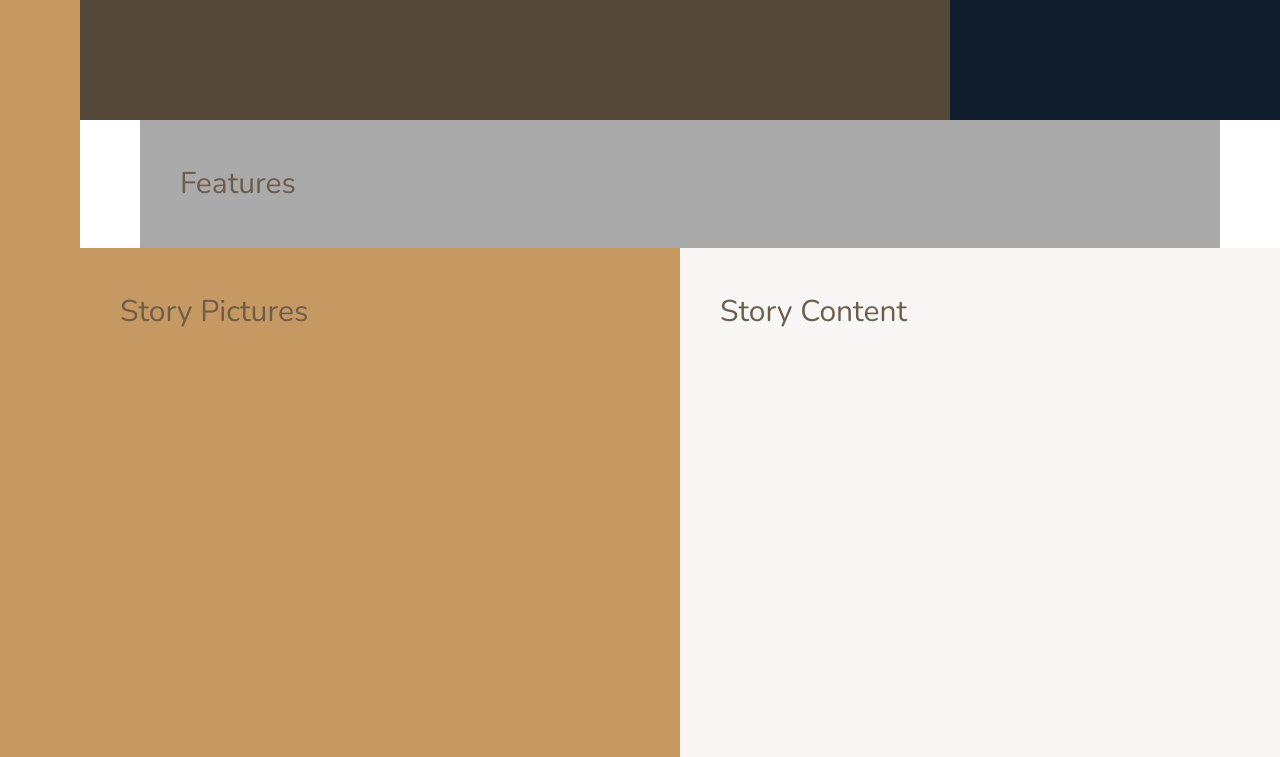
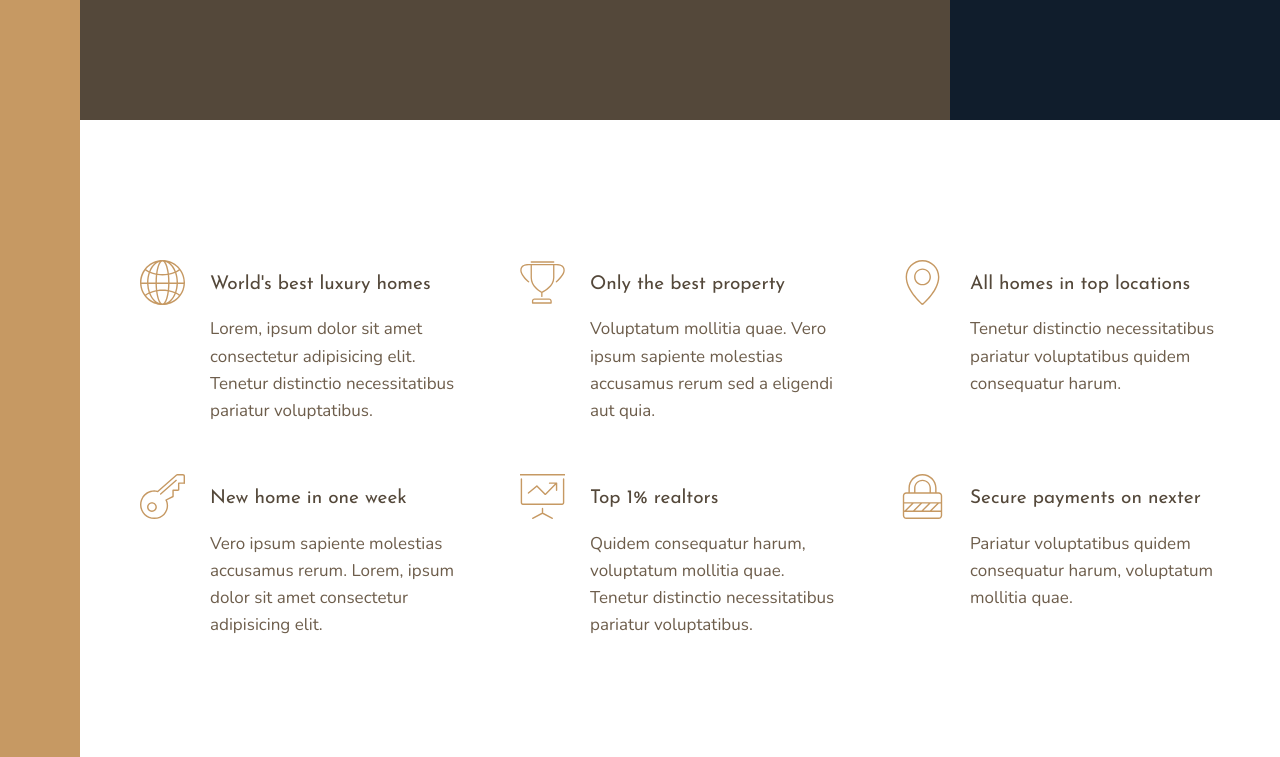
Before and after one commit to randeepkaur18/css-sass-grid, a website: page index.html in a window 1280 px wide. Shown: the part 520-1277 px from the top of the page. Drawn offline with nearby package versions, Linux system fonts and the light colour scheme; files that its build step writes are made by us from their sources.

Commit message:
features section created

```diff
--- a/index.html
+++ b/index.html
@@ -21,7 +21,69 @@
 
     <div class="realtors">Top 3 Realtors</div>
 
-    <section class="features">Features</section>
+    <section class="features">
+      <!-- .feature{feature $}*6  =>  will create 6 feature with its content 'feature 1/2/...' -->
+      <div class="feature">
+        <svg class="feature__icon">
+          <use xlink:href="img/sprite.svg#icon-global"></use>
+        </svg>
+        <h4 class="heading-4 heading-4--dark">World's best luxury homes</h4>
+        <p class="feature__text">
+          Lorem, ipsum dolor sit amet consectetur adipisicing elit. Tenetur
+          distinctio necessitatibus pariatur voluptatibus.
+        </p>
+      </div>
+      <div class="feature">
+        <svg class="feature__icon">
+          <use xlink:href="img/sprite.svg#icon-trophy"></use>
+        </svg>
+        <h4 class="heading-4 heading-4--dark">Only the best property</h4>
+        <p class="feature__text">
+          Voluptatum mollitia quae. Vero ipsum sapiente molestias accusamus
+          rerum sed a eligendi aut quia.
+        </p>
+      </div>
+      <div class="feature">
+        <svg class="feature__icon">
+          <use xlink:href="img/sprite.svg#icon-map-pin"></use>
+        </svg>
+        <h4 class="heading-4 heading-4--dark">All homes in top locations</h4>
+        <p class="feature__text">
+          Tenetur distinctio necessitatibus pariatur voluptatibus quidem
+          consequatur harum.
+        </p>
+      </div>
+      <div class="feature">
+        <svg class="feature__icon">
+          <use xlink:href="img/sprite.svg#icon-key"></use>
+        </svg>
+        <h4 class="heading-4 heading-4--dark">New home in one week</h4>
+        <p class="feature__text">
+          Vero ipsum sapiente molestias accusamus rerum. Lorem, ipsum dolor sit
+          amet consectetur adipisicing elit.
+        </p>
+      </div>
+      <div class="feature">
+        <svg class="feature__icon">
+          <use xlink:href="img/sprite.svg#icon-presentation"></use>
+        </svg>
+        <h4 class="heading-4 heading-4--dark">Top 1% realtors</h4>
+        <p class="feature__text">
+          Quidem consequatur harum, voluptatum mollitia quae. Tenetur distinctio
+          necessitatibus pariatur voluptatibus.
+        </p>
+      </div>
+      <div class="feature">
+        <svg class="feature__icon">
+          <use xlink:href="img/sprite.svg#icon-lock"></use>
+        </svg>
+        <h4 class="heading-4 heading-4--dark">Secure payments on nexter</h4>
+        <p class="feature__text">
+          Pariatur voluptatibus quidem consequatur harum, voluptatum mollitia
+          quae.
+        </p>
+      </div>
+    </section>
 
     <div class="story__pictures">Story Pictures</div>
 
--- a/sass/_base.scss
+++ b/sass/_base.scss
@@ -43,8 +43,8 @@ body {
     repeat(8, [col-start] minmax(min-content, 14rem) [col-end])
     [center-end] minmax(6rem, 1fr) [full-end];
 
-  & > * {
-    padding: 40px;
-    font-size: 3rem;
-  }
+  // & > * {
+  //   padding: 40px;
+  //   font-size: 3rem;
+  // }
 }
--- a/sass/_features.scss
+++ b/sass/_features.scss
@@ -1,4 +1,33 @@
 .features {
-  background-color: $color-grey-light-2;
   grid-column: center-start / center-end;
+
+  margin: 15rem 0;
+
+  display: grid; // sub grid - grid inside a grid
+  // grid-template-columns: repeat(3, 1fr);
+  grid-template-columns: repeat(auto-fit, minmax(25rem, 1fr));
+  grid-gap: 6rem;
+  align-items: start;
 }
+
+.feature {
+  display: grid;
+  grid-template-columns: min-content 1fr;
+  grid-row-gap: 1.5rem;
+  grid-column-gap: 2.5rem;
+
+  &__icon {
+    fill: $color-primary;
+    width: 4.5rem;
+    height: 4.5rem;
+    // grid-row: 1 / -1;
+    // -1 is the end of the expricit grid
+    // -1 only works with explicit grids
+    grid-row: 1 / span 2;
+    transform: translateY(-1rem);
+  }
+
+  &__text {
+    font-size: 1.7rem;
+  }
+}
--- a/sass/_typography.scss
+++ b/sass/_typography.scss
@@ -0,0 +1,29 @@
+%heading {
+  font-family: $font-display;
+  font-weight: 400;
+}
+
+.heading-1 {
+  @extend %heading; // copy the heading styles (css)
+}
+
+.heading-2 {
+  @extend %heading;
+}
+
+.heading-3 {
+  @extend %heading;
+}
+
+.heading-4 {
+  @extend %heading;
+  font-size: 1.9rem;
+
+  &--light {
+    color: $color-grey-light-1;
+  }
+
+  &--dark {
+    color: $color-grey-dark-1;
+  }
+}
```
